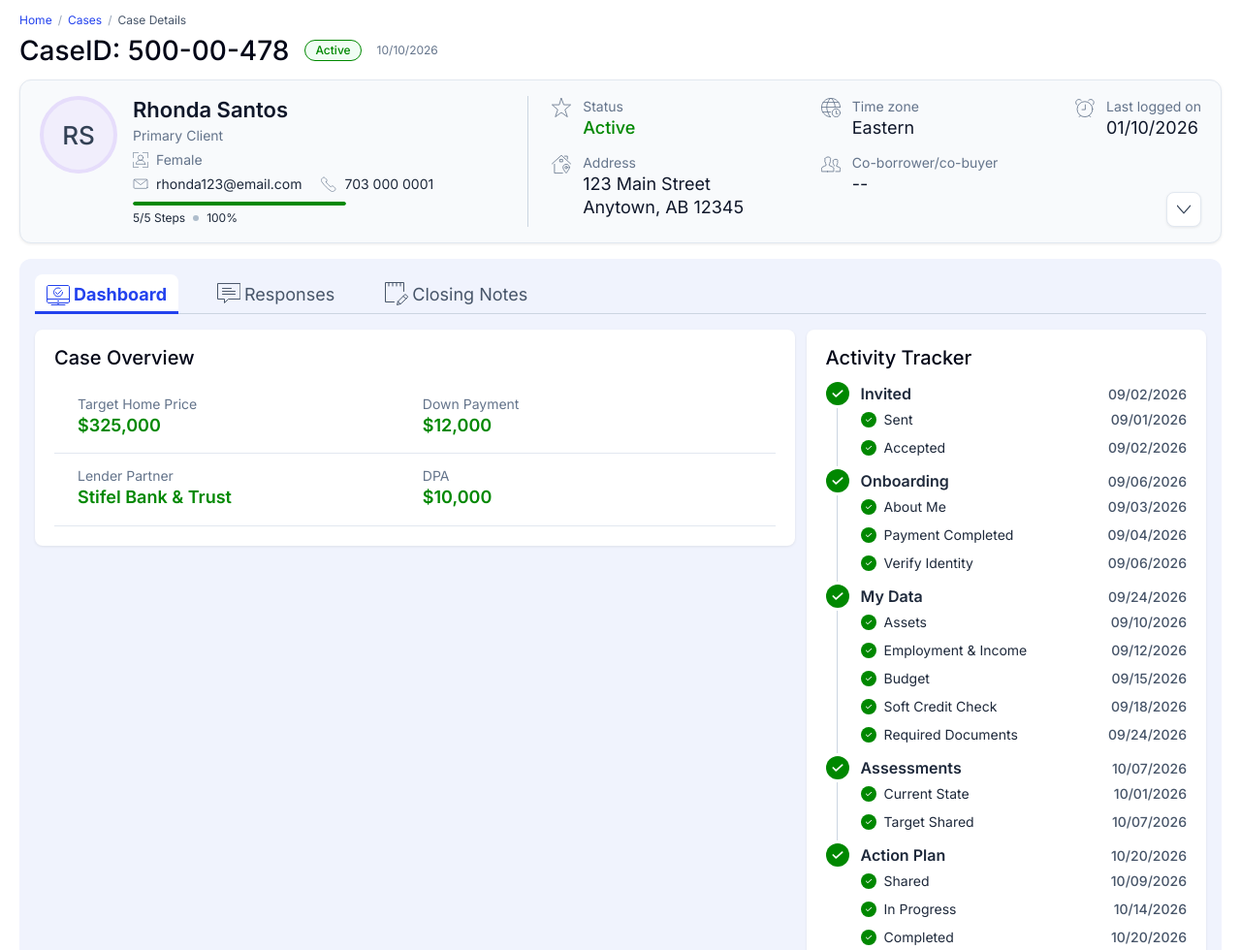
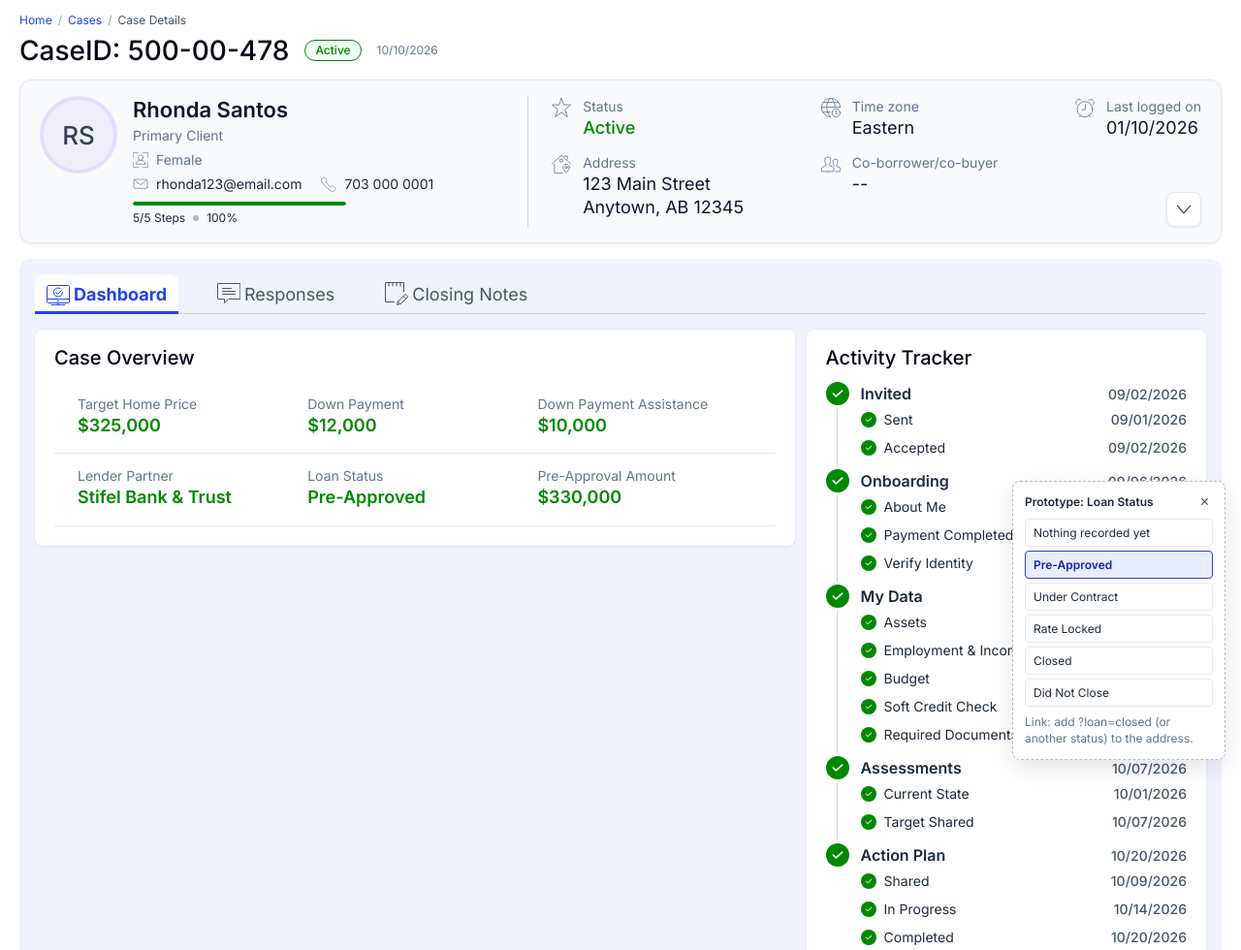
Before and after one commit to udx-ui/keyz-mockups, a plain HTML site: page realtor-case-details.html in a window 1280 px wide. Shown: the top 980 px of the page at 97% size. Drawn offline with Linux system fonts and the light colour scheme.

Commit message:
Add files via upload

```diff
--- a/realtor-case-details.html
+++ b/realtor-case-details.html
@@ -122,6 +122,21 @@
   .card { background: var(--white); border-radius: var(--r-md); box-shadow: var(--shadow-sm); padding: 16px 20px 20px; }
   .card h2 { margin: 0 0 12px; font-size: 20px; font-weight: 500; line-height: 1.3; color: var(--n-900); }
 
+  .overview-row.loan-row { row-gap: 16px; }
+  .overview-row .value-md.stop { color: #C00000; }
+  /* Prototype only: loan status switcher */
+  .demo { position: fixed; right: 16px; bottom: 16px; z-index: 300; width: 220px; padding: 12px; background: var(--white);
+          border: 1px dashed var(--n-300); border-radius: var(--r-md); box-shadow: 0 8px 24px rgba(0,0,0,0.10); font-size: 12px; }
+  .demo-h { display: flex; justify-content: space-between; align-items: center; margin-bottom: 8px; font-weight: 600; color: var(--n-700); }
+  .demo-x { border: 0; background: none; color: var(--n-500); cursor: pointer; font-size: 16px; line-height: 1; padding: 0 4px; }
+  .demo button.opt { display: block; width: 100%; margin-top: 4px; padding: 6px 8px; text-align: left; border: 1px solid var(--divider);
+                     border-radius: var(--r-sm); background: var(--white); color: var(--n-700); font-family: var(--font); font-size: 12px; cursor: pointer; }
+  .demo button.opt[aria-pressed="true"] { border-color: var(--blue-base); background: var(--blue-light); color: #1225A8; font-weight: 600; }
+  .demo-note { margin-top: 8px; color: var(--label); line-height: 1.4; }
+  .ov-sub { margin: 20px 0 0; font-size: 16px; font-weight: 600; line-height: 1.5; color: var(--n-900); }
+  .overview-row .badge-blue { margin-top: 4px; }
+  .ov-sub-note { margin: 0; font-size: 12px; color: var(--label); }
+  .overview-row .value-md.none { color: var(--label); font-weight: 400; }
   .overview-row.two { grid-template-columns: repeat(2, minmax(0, 1fr)); }
   .overview-row { display: grid; grid-template-columns: repeat(3, minmax(0, 1fr)); gap: 16px;
                   padding: 12px 24px 16px; border-bottom: 1px solid var(--divider); }
@@ -231,6 +246,9 @@
   .hstep-item.active .hstep-lbl { font-weight: 600; color: var(--blue-base); }
   .hstep-item.pending .hstep-lbl { font-weight: 400; color: var(--n-500); }
   .hstep-item.stopped .hstep-lbl { color: #991B1B; }
+  .hstep-item.skipped::before { background: var(--blue-base); }
+  .hstep-item.skipped .hstep-orb { background: var(--white); border: 2px dashed var(--n-300); color: var(--n-400); width: 24px; height: 24px; margin: 6px; }
+  .hstep-item.skipped .hstep-lbl { font-weight: 400; color: var(--n-500); }
   .hstep-dt { margin-top: 2px; font-size: 12px; color: var(--label); }
   .cn-section { margin-top: 24px; padding-top: 20px; border-top: 1px solid var(--divider); }
   .cn-card > h2 { margin-bottom: 16px; }
@@ -420,13 +438,14 @@
       <div class="dash">
         <div class="card">
           <h2>Case Overview</h2>
-          <div class="overview-row two">
+          <div class="overview-row">
             <div><div class="label-md">Target Home Price</div><div class="value-md">$325,000</div></div>
             <div><div class="label-md">Down Payment</div><div class="value-md">$12,000</div></div>
+            <div><div class="label-md">Down Payment Assistance</div><div class="value-md">$10,000</div></div>
           </div>
-          <div class="overview-row two">
+          <div class="overview-row loan-row" id="loan-row">
             <div><div class="label-md">Lender Partner</div><div class="value-md">Stifel Bank &amp; Trust</div></div>
-            <div><div class="label-md">DPA</div><div class="value-md">$10,000</div></div>
+            <div><div class="label-md">Loan Status</div><div class="value-md" id="loan-status">--</div></div>
           </div>
         </div>
 
@@ -505,6 +524,12 @@
     </div>
   </section>
 
+  <!-- Prototype only: switch the lender's loan status. Also works from the link: ?loan=pre-approved, under-contract, rate-locked, closed, did-not-close, none -->
+  <aside class="demo" id="demo" aria-label="Prototype controls">
+    <div class="demo-h">Prototype: Loan Status <button class="demo-x" type="button" id="demo-x" aria-label="Hide prototype controls">&times;</button></div>
+    <div id="demo-opts"></div>
+    <div class="demo-note">Link: add ?loan=closed (or another status) to the address.</div>
+  </aside>
 </main>
 
 <script>
@@ -595,7 +620,7 @@
   })();
   // Closing Notes: status updates after selection, saved as a read-only history (newest on top)
   (function () {
-    var CFG = {"by": "Maria Lopez, Realtor", "outcomeOk": "Home Purchased", "notClosed": "Did Not Purchase", "milestones": ["Selected", "Home Search", "Under Contract", "Closed"], "fields": {"Home Search": [], "Under Contract": [{"k": "price", "label": "Offer Price", "type": "money", "req": true}, {"k": "expClose", "label": "Expected Closing Date", "type": "date", "req": true}], "Closed": [{"k": "price", "label": "Purchase Price", "type": "money", "req": true}, {"k": "zip", "label": "Property ZIP Code", "type": "text", "req": true}], "Did Not Purchase": [{"k": "reason", "label": "Reason", "type": "select", "req": true, "options": ["Client chose another realtor", "Financing fell through", "Client stopped responding", "Client paused or changed their mind", "No suitable home in budget", "Other"]}]}, "seed": [{"status": "Selected", "date": "2026-11-06", "data": {}, "note": "Client selected you as their realtor in the Marketplace.", "by": "Keyz", "at": "11/06/2026, 9:40 AM"}, {"status": "Home Search", "date": "2026-11-09", "data": {}, "note": "Toured three homes on Saturday. She liked the second one and wants to see two more before making an offer.", "by": "Maria Lopez, Realtor", "at": "11/09/2026, 5:45 PM"}]};
+    var CFG = {"by": "Maria Lopez, Realtor", "outcomeOk": "Home Purchased", "notClosed": "Did Not Purchase", "milestones": ["Selected", "Home Search", "Under Contract", "Closed"], "fields": {"Home Search": [], "Under Contract": [{"k": "price", "label": "Offer Price", "type": "money", "req": true}, {"k": "expClose", "label": "Expected Closing Date", "type": "date", "req": true}], "Closed": [{"k": "price", "label": "Purchase Price", "type": "money", "req": true}, {"k": "zip", "label": "Property ZIP Code", "type": "text", "req": true}], "Did Not Purchase": [{"k": "reason", "label": "Reason", "type": "select", "req": true, "options": ["Client chose another realtor", "Financing fell through", "Client stopped responding", "Client paused or changed their mind", "No suitable home in budget", "Other"]}]}, "seed": [{"status": "Selected", "date": "2026-11-06", "data": {}, "note": "Client selected you as their realtor in the Marketplace.", "by": "Keyz", "at": "11/06/2026, 9:40 AM"}], "optional": []};
     var $ = function (id) { return document.getElementById(id); };
     var check = '<svg viewBox="0 0 24 24"><polyline points="4,12 9,17 20,7"/></svg>';
     var records = CFG.seed.slice(), form = {}, FINAL_OK = CFG.milestones[CFG.milestones.length - 1], FINAL_NO = CFG.notClosed;
@@ -607,6 +632,7 @@
     function latest(status) { for (var i = records.length - 1; i >= 0; i--) if (records[i].status === status) return records[i]; }
 
     function d0() { var d = new Date(), p = function (n) { return (n < 10 ? '0' : '') + n; }; return d.getFullYear() + '-' + p(d.getMonth() + 1) + '-' + p(d.getDate()); }
+    function isOpt(m) { return (CFG.optional || []).indexOf(m) > -1; }
     function current() { return records[records.length - 1].status; }
     function renderSteps() {
       // Visual of the status order: done (green check), current (green ring), next steps (grey number), stopped (red)
@@ -614,11 +640,11 @@
       CFG.milestones.forEach(function (m, i) { if (latest(m)) reached = i; });
       $('cn-steps').innerHTML = CFG.milestones.map(function (m, i) {
         var r = latest(m), lastDone = i === reached && (m === FINAL_OK || stopped);
-        var st = i < reached || lastDone ? 'done' : i === reached ? 'active' : stopped && i === reached + 1 ? 'stopped' : 'pending';
+        var st = i < reached && !r && isOpt(m) ? 'skipped' : i < reached || lastDone ? 'done' : i === reached ? 'active' : stopped && i === reached + 1 ? 'stopped' : 'pending';
         var label = st === 'stopped' ? FINAL_NO : m, rec = st === 'stopped' ? latest(FINAL_NO) : r;
-        var orb = st === 'done' ? check : st === 'stopped' ? '<svg viewBox="0 0 24 24"><line x1="6" y1="6" x2="18" y2="18"/><line x1="18" y1="6" x2="6" y2="18"/></svg>' : i + 1;
+        var orb = st === 'done' ? check : st === 'stopped' ? '<svg viewBox="0 0 24 24"><line x1="6" y1="6" x2="18" y2="18"/><line x1="18" y1="6" x2="6" y2="18"/></svg>' : st === 'skipped' ? '&ndash;' : i + 1;
         return '<div class="hstep-item ' + st + '" role="listitem"' + (st === 'active' ? ' aria-current="step"' : '') + '><span class="hstep-orb">' + orb + '</span>' +
-          '<span class="hstep-lbl">' + esc(label) + '</span><span class="hstep-dt">' + (rec ? fmtDate(rec.date) : '-- --') + '</span></div>';
+          '<span class="hstep-lbl">' + esc(label) + '</span><span class="hstep-dt">' + (st === 'skipped' ? 'Skipped' : rec ? fmtDate(rec.date) : isOpt(m) ? 'Optional' : '-- --') + '</span></div>';
       }).join('');
     }
     function renderHistory() {
@@ -636,8 +662,11 @@
       var st = form.status || current(), changed = st !== current();
       // Statuses go in order: only the current status, the next step, or the not-closed outcome can be chosen
       var cur = current(), ci = CFG.milestones.indexOf(cur), done = cur === FINAL_NO || ci === CFG.milestones.length - 1;
-      var opts = done ? [cur] : [cur, CFG.milestones[ci + 1], FINAL_NO];
-      var help = done ? 'This case is closed. You can still add a note.' : 'Statuses are updated in order. Next step: ' + esc(CFG.milestones[ci + 1]) + '.';
+      var nexts = [];
+      if (!done) { var k = ci + 1; nexts.push(CFG.milestones[k]); while (isOpt(CFG.milestones[k]) && k + 1 < CFG.milestones.length) { k++; nexts.push(CFG.milestones[k]); } }
+      var opts = done ? [cur] : [cur].concat(nexts, [FINAL_NO]);
+      var help = done ? 'This case is closed. You can still add a note.' : 'Statuses are updated in order. Next step: ' +
+        nexts.map(function (m) { return esc(m) + (isOpt(m) ? ' (optional)' : ''); }).join(' or ') + '.';
       var html = '<div class="fld"><label for="cn-f-status">Status <span class="req">*</span></label><select class="inp" id="cn-f-status">' +
         opts.map(function (m) { return '<option value="' + esc(m) + '"' + (m === st ? ' selected' : '') + '>' + esc(m) + (m === cur ? ' (current)' : '') + '</option>'; }).join('') +
         '</select><div class="fld-help">' + help + '</div></div>';
@@ -832,6 +861,37 @@
     }
     refresh();
   })();
+
+  // Loan Status on the Realtor Case Overview: comes from the lender's Closing Notes; the details shown depend on the status
+  (function () {
+    var S = {
+      'none':           { label: '--', fields: [] },
+      'pre-approved':   { label: 'Pre-Approved', fields: [['Pre-Approval Amount', '$330,000']] },
+      'under-contract': { label: 'Under Contract', fields: [['Purchase Price', '$325,000'], ['Expected Closing Date', '12/18/2026']] },
+      'rate-locked':    { label: 'Rate Locked', fields: [['Interest Rate', '6.25%'], ['Lock Expiration Date', '01/15/2027']] },
+      'closed':         { label: 'Closed', fields: [['Closing Date', '12/18/2026'], ['Purchase Price', '$325,000'], ['Loan Amount', '$313,625']] },
+      'did-not-close':  { label: 'Did Not Close', fields: [['Reason', 'Loan was not approved']] }
+    };
+    var row = document.getElementById('loan-row'), status = document.getElementById('loan-status'), opts = document.getElementById('demo-opts');
+    function show(key) {
+      if (!S[key]) key = 'pre-approved';
+      var st = S[key];
+      status.textContent = st.label; status.className = 'value-md' + (key === 'did-not-close' ? ' stop' : '');
+      Array.prototype.forEach.call(row.querySelectorAll('.loan-extra'), function (e) { e.remove(); });
+      st.fields.forEach(function (f) {
+        var d = document.createElement('div'); d.className = 'loan-extra';
+        d.innerHTML = '<div class="label-md"></div><div class="value-md"></div>';
+        d.firstChild.textContent = f[0]; d.lastChild.textContent = f[1]; row.appendChild(d);
+      });
+      Array.prototype.forEach.call(opts.children, function (b) { b.setAttribute('aria-pressed', b.dataset.k === key ? 'true' : 'false'); });
+      var u = new URL(location.href); u.searchParams.set('loan', key);
+      try { history.replaceState(null, '', u.pathname + u.search + u.hash); } catch (e) {}
+    }
+    opts.innerHTML = Object.keys(S).map(function (k) { return '<button type="button" class="opt" data-k="' + k + '">' + (k === 'none' ? 'Nothing recorded yet' : S[k].label) + '</button>'; }).join('');
+    opts.addEventListener('click', function (e) { var b = e.target.closest('.opt'); if (b) show(b.dataset.k); });
+    document.getElementById('demo-x').addEventListener('click', function () { document.getElementById('demo').hidden = true; });
+    show(new URLSearchParams(location.search).get('loan') || 'pre-approved');
+  })();
 </script>
 </body>
 </html>
```
